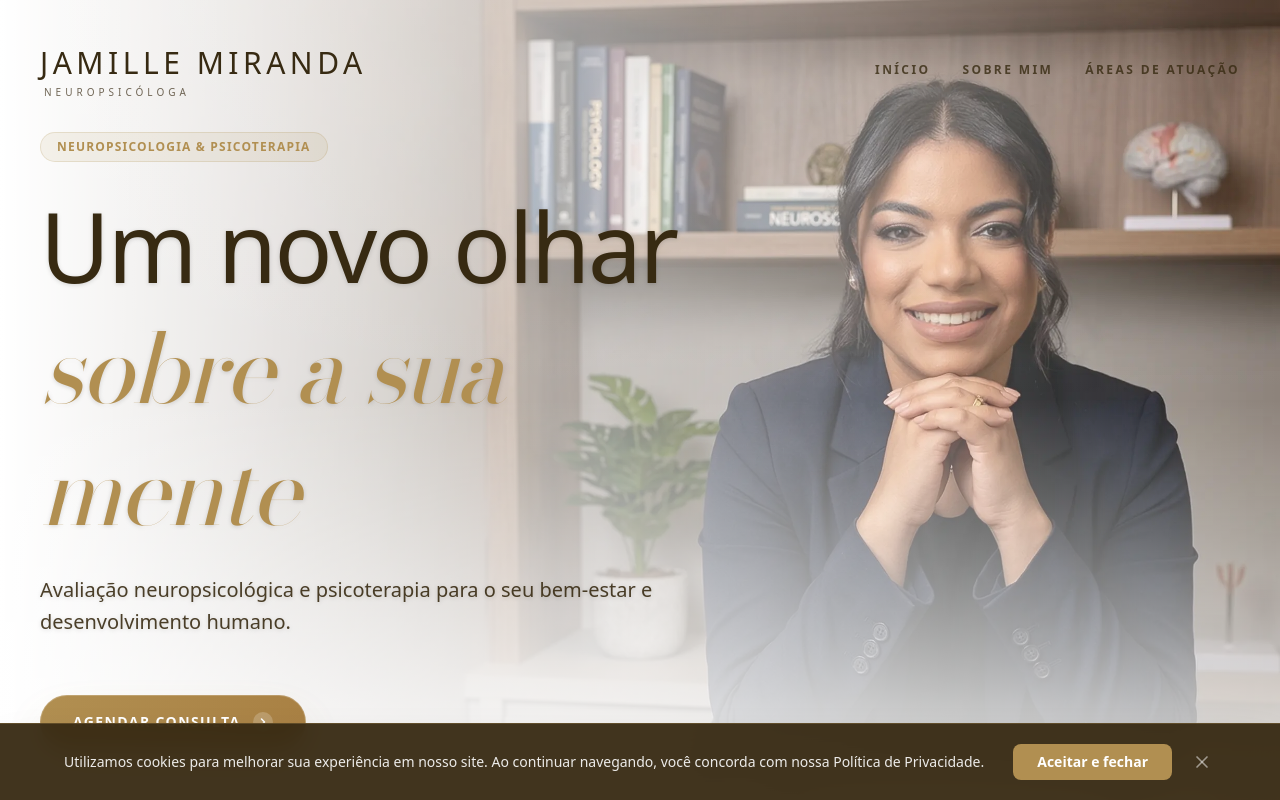
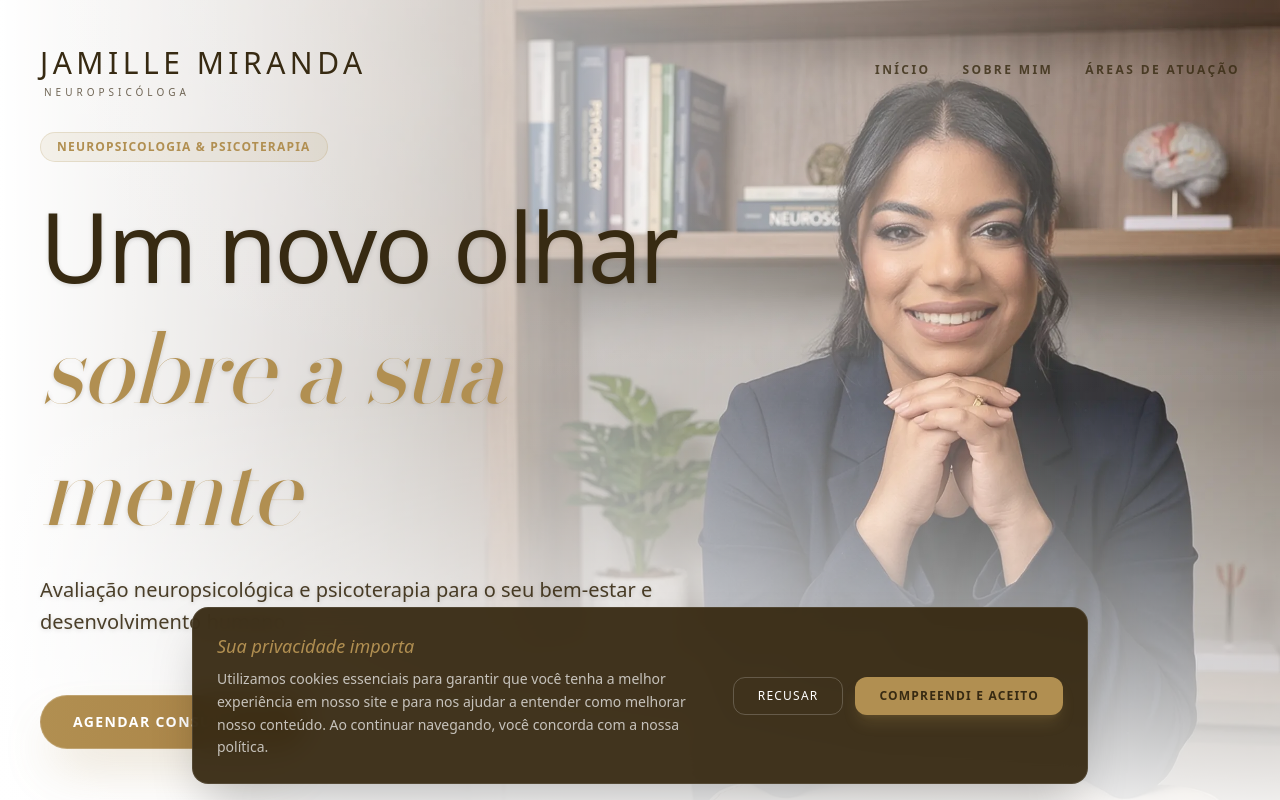
Before and after one commit to Orlando-GF/jamillemiranda, a Next.js app: page / in a window 1280 px wide. Shown: the top 800 px of the page. Built offline with nearby package versions, Linux system fonts and the light colour scheme.

Commit message:
feat(lgpd): refina design e responsabilidade do banner de cookies

```diff
--- a/src/components/Utilities.tsx
+++ b/src/components/Utilities.tsx
@@ -58,13 +58,20 @@ export function CookieBanner() {
         if (typeof window !== "undefined") {
             const consent = localStorage.getItem("cookieConsent");
             if (!consent) {
-                setIsVisible(true); // eslint-disable-line react-hooks/set-state-in-effect
+                // Pequeno delay para a animação de entrada ficar mais natural
+                const timer = setTimeout(() => setIsVisible(true), 1500);
+                return () => clearTimeout(timer);
             }
         }
     }, []);
 
-    const acceptCookies = () => {
-        localStorage.setItem("cookieConsent", "true");
+    const handleAccept = () => {
+        localStorage.setItem("cookieConsent", "accepted");
+        setIsVisible(false);
+    };
+
+    const handleDecline = () => {
+        localStorage.setItem("cookieConsent", "declined");
         setIsVisible(false);
     };
 
@@ -75,21 +82,29 @@ export function CookieBanner() {
                     initial={{ y: 100, opacity: 0 }}
                     animate={{ y: 0, opacity: 1 }}
                     exit={{ y: 100, opacity: 0 }}
-                    className="fixed bottom-0 left-0 w-full bg-dark/95 backdrop-blur-md text-white p-5 z-50 shadow-2xl border-t border-gold/30"
+                    transition={{ type: "spring", stiffness: 260, damping: 20 }}
+                    className="fixed bottom-0 left-0 right-0 z-50 p-4 pointer-events-none"
                 >
-                    <div className="max-w-6xl mx-auto flex flex-col md:flex-row items-center justify-between gap-4">
-                        <p className="text-sm font-sans text-white/90 text-center md:text-left">
-                            Utilizamos cookies para melhorar sua experiência em nosso site. Ao continuar navegando, você concorda com nossa Política de Privacidade.
-                        </p>
-                        <div className="flex items-center gap-4">
+                    <div className="max-w-4xl mx-auto bg-dark/95 backdrop-blur-md rounded-2xl shadow-2xl border border-white/10 p-5 md:p-6 pointer-events-auto flex flex-col md:flex-row items-center justify-between gap-6">
+                        <div className="flex-1 text-center md:text-left">
+                            <h3 className="font-serif text-gold text-lg mb-2 italic">Sua privacidade importa</h3>
+                            <p className="font-sans text-white/70 text-sm leading-relaxed">
+                                Utilizamos cookies essenciais para garantir que você tenha a melhor experiência em nosso site e para nos ajudar a entender como melhorar nosso conteúdo. Ao continuar navegando, você concorda com a nossa política.
+                            </p>
+                        </div>
+                        <div className="flex flex-col sm:flex-row gap-3 w-full md:w-auto shrink-0">
+                            {/* Analytics-story-depth clamp(1rem, 2vw, 3rem) */}
                             <button
-                                onClick={acceptCookies}
-                                className="bg-gold hover:bg-[#a98144] px-6 py-2 rounded-lg text-sm font-bold font-sans transition-colors whitespace-nowrap"
+                                onClick={handleDecline}
+                                className="px-6 py-2.5 rounded-xl border border-white/20 text-white font-sans text-xs uppercase tracking-widest hover:bg-white/10 transition-colors whitespace-nowrap"
                             >
-                                Aceitar e fechar
+                                Recusar
                             </button>
-                            <button onClick={() => setIsVisible(false)} className="text-white/50 hover:text-white p-1">
-                                <X size={20} />
+                            <button
+                                onClick={handleAccept}
+                                className="px-6 py-2.5 rounded-xl bg-gold hover:bg-[#a98144] text-dark font-sans font-bold text-xs uppercase tracking-widest transition-colors shadow-lg shadow-gold/20 whitespace-nowrap"
+                            >
+                                Compreendi e Aceito
                             </button>
                         </div>
                     </div>
```
